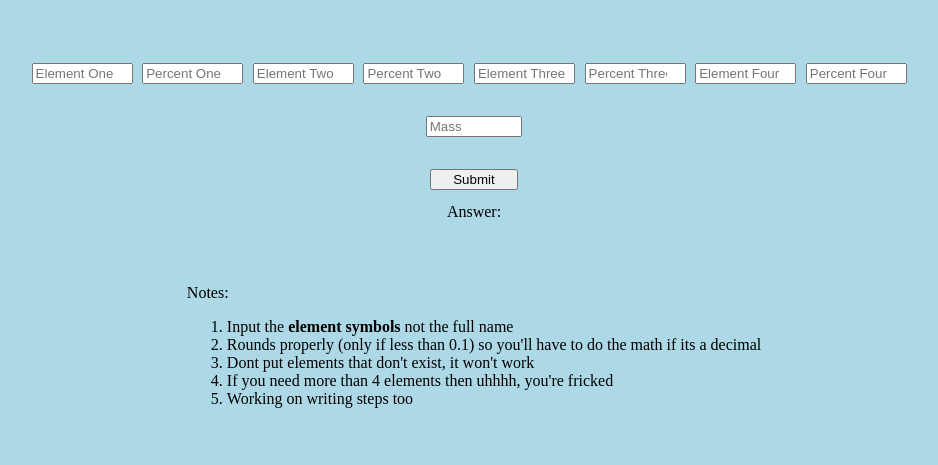
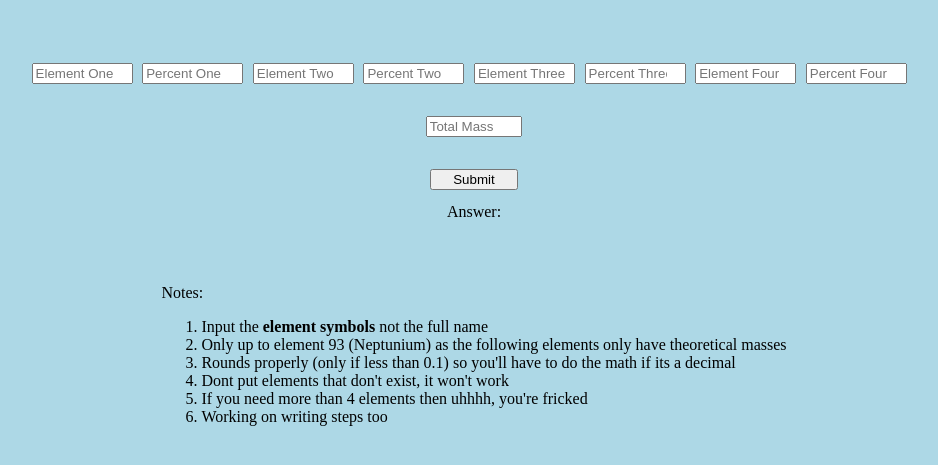
Before and after one commit to Picls2/emperical-formula-calculator, a website with bundled scripts: page index.html in a window 1280 px wide. Shown: the part 151-616 px from the top of the page, without its empty margins (166-1104 px from the left). Built offline with nearby package versions, Linux system fonts and the light colour scheme.

Commit message:
Update HTML

```diff
--- a/index.html
+++ b/index.html
@@ -19,13 +19,14 @@
             <input type="number" id="per3" step=".01" placeholder="Percent Three" class="eleInput per" max="100" min="0">
             <input type="text" id="elm4" placeholder="Element Four" class="eleInput ele" maxlength="2">
             <input type="number" id="per4" step=".01" placeholder="Percent Four" class="eleInput per" max="100" min="0">
-            <input type="number" id="mass" class="eleInput" placeholder="Mass">
+            <input type="number" id="mass" class="eleInput" placeholder="Total Mass">
             <button id="submit">Submit</button>
         </div>
         <div id="answer">Answer: </div>
         <div id="info">Notes:
             <ol>
                 <li>Input the <strong>element symbols</strong> not the full name</li>
+                <li>Only up to element 93 (Neptunium) as the following elements only have theoretical masses</li>
                 <li>Rounds properly (only if less than 0.1) so you'll have to do the math if its a decimal</li>
                 <li>Dont put elements that don't exist, it won't work</li>
                 <li>If you need more than 4 elements then uhhhh, you're fricked</li>
```
